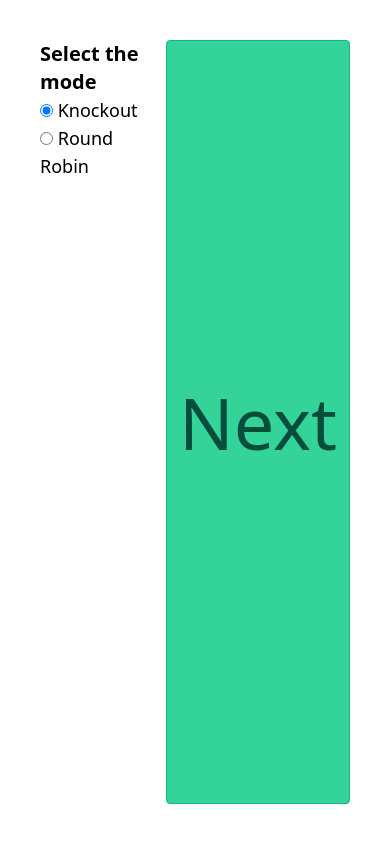
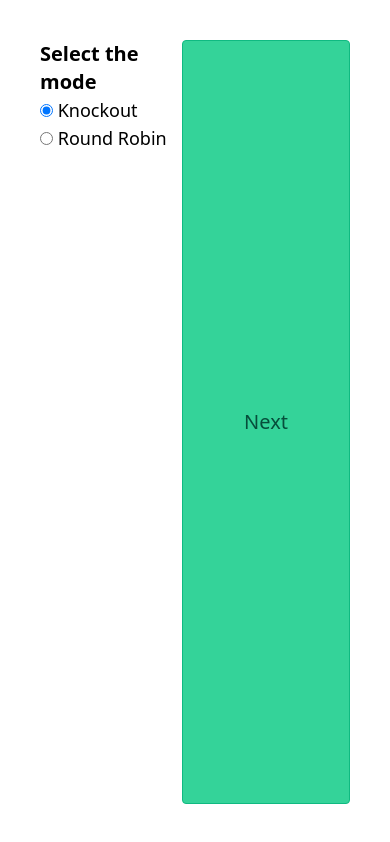
Before and after one commit to no1joel/choice-league, a Nuxt app: page / in a window 390 px wide. Built offline with nearby package versions, Linux system fonts and the light colour scheme.

Commit message:
Fix text sizing layout issues

```diff
--- a/components/ChoicesInput.vue
+++ b/components/ChoicesInput.vue
@@ -17,7 +17,9 @@ line"
         'px-3',
         'rounded',
         'flex-1',
-        'text-7xl',
+        'text-xl',
+        'md:text-5xl',
+        'xl:text-7xl',
         'duration-1000',
         {
           'bg-green-400 text-green-900 hover:bg-green-200 hover:text-green-500 duration-300':
--- a/components/ModeSelection.vue
+++ b/components/ModeSelection.vue
@@ -22,7 +22,9 @@
         px-3
         rounded
         flex-1
-        text-7xl
+        text-xl
+        md:text-5xl
+        xl:text-7xl
         hover:bg-green-200 hover:text-green-500
         transition
         duration-300
```
